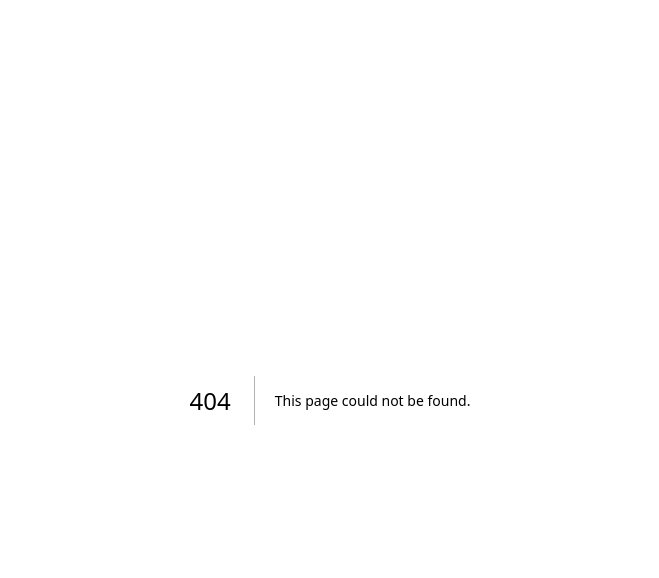
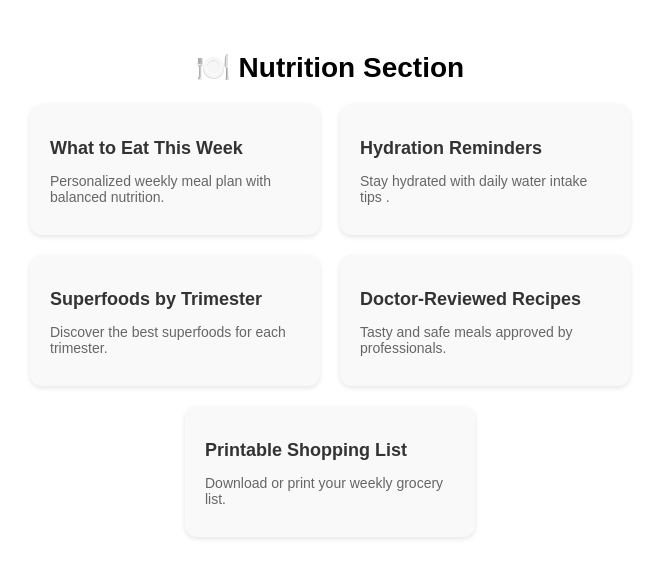
Before and after one commit to Pixiedust3/NewProject, a Next.js app: page /nutritionsection in a window 1280 px wide. Before the commit this address had no page. Shown: the top 578 px of the page, without its empty margins (310-969 px from the left). Built offline with nearby package versions, Linux system fonts and the light colour scheme.

Commit message:
nutrition

```diff
--- a/package.json
+++ b/package.json
@@ -10,6 +10,7 @@
     "preview": "vite preview"
   },
   "dependencies": {
+    "lucide-react": "^0.503.0",
     "next": "^15.1.6",
     "react": "^18.3.1",
     "react-dom": "^18.3.1",
--- a/src/App.jsx
+++ b/src/App.jsx
@@ -8,6 +8,7 @@ import Resources from "./pages/resources";
 import Registerlogin from "./pages/register/userregister";
 import Parenting from "./pages/parenting";
 import BabySection from "./pages/BabySection";
+import Nutrition from "./pages/NutritionSection";
 import Preg from "./pages/preg"
 import './App.css';
 
@@ -25,6 +26,7 @@ const App = () => {
         <Route path="/parenting" element={<Parenting />} />
         <Route path="/baby" element={<BabySection />} />
         <Route path="/pregnancy" element={<Preg />} />
+        <Route path="/nutrition" element={<Nutrition />} />
       </Routes>
     </Router>
   );
--- a/src/pages/babysection.css
+++ b/src/pages/babysection.css
@@ -10,13 +10,13 @@
     text-align: center;
     font-size: 2.5rem;
     margin-bottom: 20px;
-    color: #ff6fb3; /* soft pink */
+    color: #ff6fb3;
   }
 
   .baby-subtext {
     text-align: center;
     font-size: 1.2rem;
-    color: #6c63ff; /* bluish accent */
+    color: #6c63ff;
     margin-bottom: 30px;
   }
 
--- /dev/null
+++ b/src/pages/nutritionsection.css
@@ -0,0 +1,39 @@
+.nutrition-section {
+   padding: 20px;
+   max-width: 900px;
+   margin: 0 auto;
+   text-align: center;
+   font-family: Arial, sans-serif;
+ }
+
+ .nutrition-section h2 {
+   font-size: 28px;
+   margin-bottom: 20px;
+ }
+
+ .cards-container {
+   display: flex;
+   flex-wrap: wrap;
+   justify-content: center;
+   gap: 20px;
+ }
+
+ .nutrition-card {
+   background-color: #f9f9f9;
+   padding: 16px 20px;
+   border-radius: 12px;
+   width: 250px;
+   box-shadow: 0 2px 5px rgba(0, 0, 0, 0.1);
+   text-align: left;
+ }
+
+ .nutrition-card h3 {
+   font-size: 18px;
+   margin-bottom: 8px;
+   color: #333;
+ }
+
+ .nutrition-card p {
+   font-size: 14px;
+   color: #666;
+ }
--- /dev/null
+++ b/src/pages/nutritionsection.jsx
@@ -0,0 +1,43 @@
+import React from "react";
+import "./NutritionSection.css";
+
+const NutritionSection = () => {
+  const items = [
+    {
+      title: "What to Eat This Week",
+      description: "Personalized weekly meal plan with balanced nutrition.",
+    },
+    {
+      title: "Hydration Reminders",
+      description: "Stay hydrated with daily water intake tips .",
+    },
+    {
+      title: "Superfoods by Trimester",
+      description: "Discover the best superfoods for each trimester.",
+    },
+    {
+      title: "Doctor-Reviewed Recipes",
+      description: "Tasty and safe meals approved by professionals.",
+    },
+    {
+      title: "Printable Shopping List",
+      description: "Download or print your weekly grocery list.",
+    },
+  ];
+
+  return (
+    <div className="nutrition-section">
+      <h2>🍽️ Nutrition Section</h2>
+      <div className="cards-container">
+        {items.map((item, index) => (
+          <div className="nutrition-card" key={index}>
+            <h3>{item.title}</h3>
+            <p>{item.description}</p>
+          </div>
+        ))}
+      </div>
+    </div>
+  );
+};
+
+export default NutritionSection;
--- a/src/pages/userhome.jsx
+++ b/src/pages/userhome.jsx
@@ -15,6 +15,9 @@ function Page() {
 
   const navigateToRes = () => {
     navigate("/resources");
+  };
+  const navigateToNuti = () => {
+    navigate("/nutrition");
   };
 
   const navigateToRegisterLogin = () => {
@@ -67,6 +70,7 @@ const Top = () => {
           <li><Link to="/doctor">Doctor</Link></li>
           <li><Link to="/about">About Us</Link></li>
           <li><Link to="/resources">Resources</Link></li>
+          <li><Link to="/nutrition">Nutrition</Link></li>
         </ul>
         <div className="navbar-icons"></div>
       </nav>
```
Also changed, not shown: 1 other file (tests, documents, lock files or other folders).
